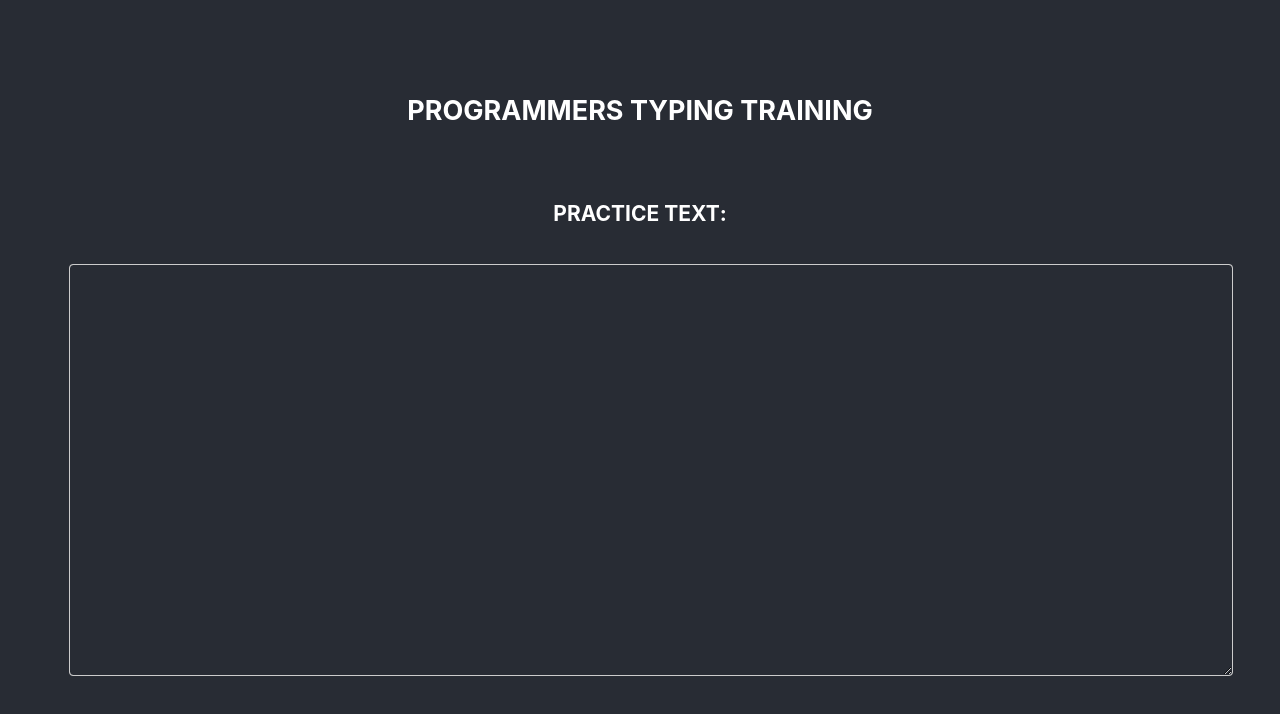
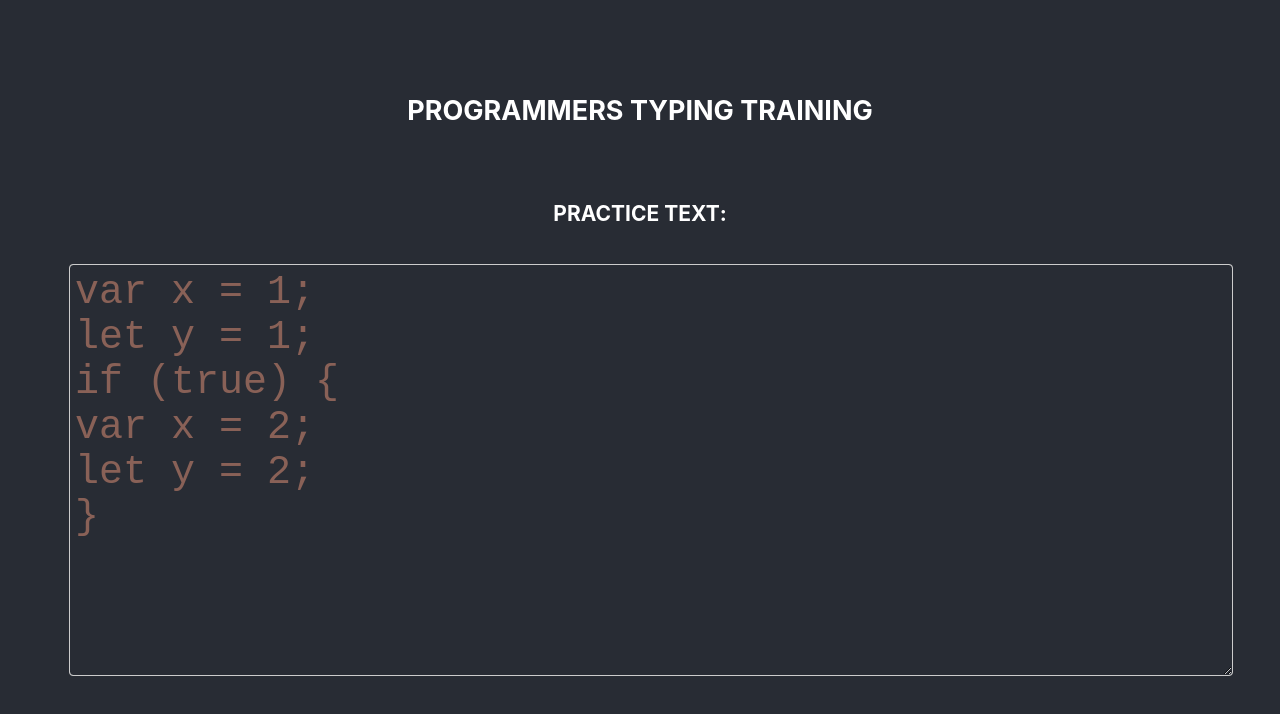
Before and after one commit to dbstylesnet/programmers-typer, a React (Create React App) app: page / in a window 1280 px wide. Shown: the top 714 px of the page. Built offline with nearby package versions, Linux system fonts and the light colour scheme.

Commit message:
Randomisation of js text blocks

```diff
--- a/src/App.tsx
+++ b/src/App.tsx
@@ -1,5 +1,4 @@
 import React, { useEffect } from 'react';
-import logo from './logo.svg';
 import './App.css';
 import { useState } from 'react';
 
@@ -11,7 +10,12 @@ const  App = (): JSX.Element => {
   const completedText = 'Congratulations, you have completed typing test!';
   const practiceTextC = '#include <iostream> int main() {std::cout << "Hello World!"; return 0;}';
   const practiceTextJS = 'else {\n;let fact = 1;\nfor (i = 1; i <= number; i++) {\nfact *= i;\n}\nconsole.log(`The factorial \\n\n of ${number} is ${fact}.`);';
-  const practiceText = '';
+  const practiceTextJS2 = 'var x = 1;\nlet y = 1;\nif (true) {\nvar x = 2;\nlet y = 2;\n}';
+
+  const jsTexts = [practiceTextJS, practiceTextJS2];
+  const randomText = Math.floor(Math.random() * jsTexts.length);
+
+  const practiceText = jsTexts[randomText];
   // const practiceTextJS = 'else {\nlet fact = 1;\nfor (i = 1; i <= number; i++) {\nfact *= i;\n}\nconsole.log(`The factorial of ${number} is ${fact}.`);\n}';
 
   useEffect(() => {
```
Also changed, not shown: src/TextBlocks.tsx (added, +9 -0 lines), src/textBlocks.tsx (deleted).
